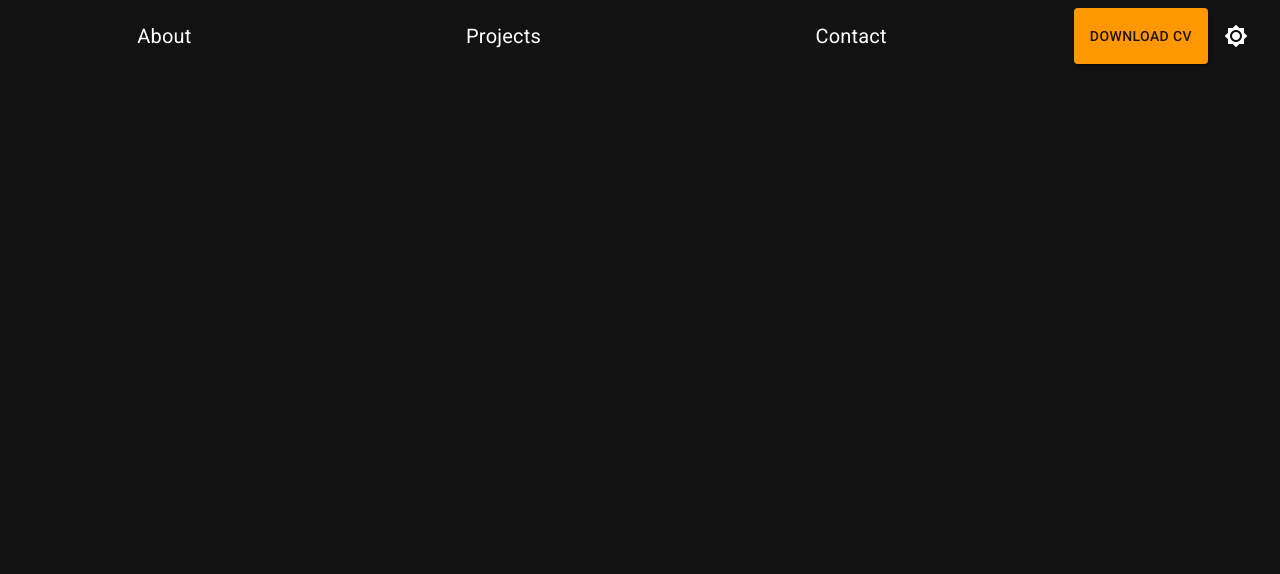
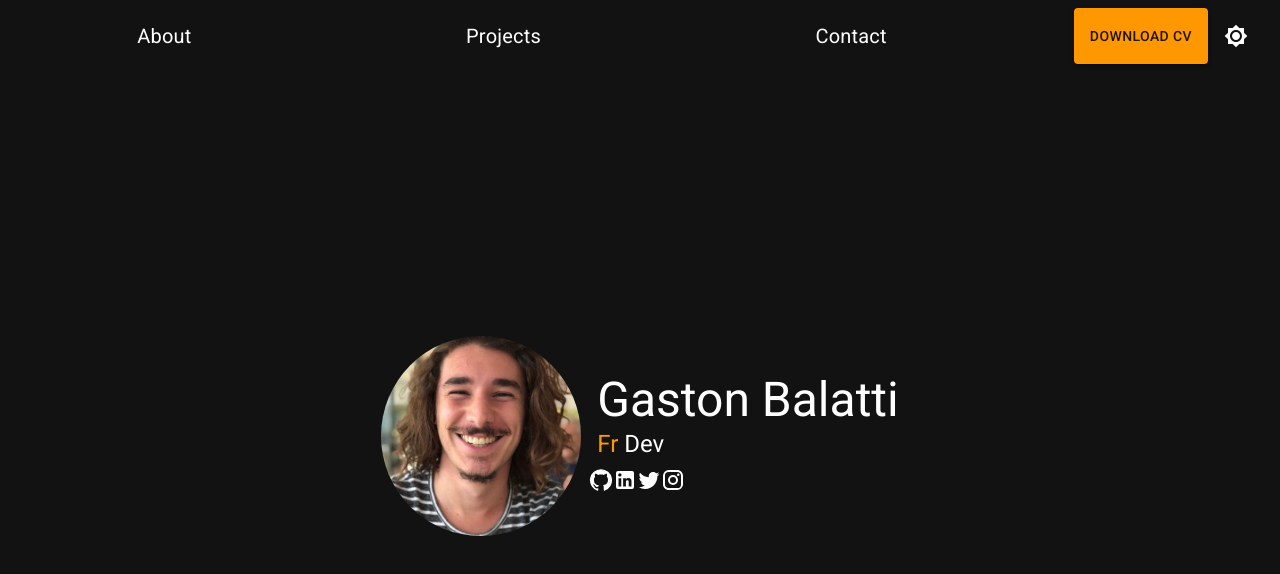
Before and after one commit to GBalatti9/personal-portfolio, a React (Vite) app: page / in a window 1280 px wide. Shown: the top 574 px of the page. Built offline with nearby package versions, Linux system fonts and the light colour scheme.

Commit message:
Typewriter

```diff
--- a/package.json
+++ b/package.json
@@ -15,7 +15,8 @@
     "@mui/icons-material": "^5.15.4",
     "@mui/material": "^5.15.4",
     "react": "^18.2.0",
-    "react-dom": "^18.2.0"
+    "react-dom": "^18.2.0",
+    "react-simple-typewriter": "^5.0.1"
   },
   "devDependencies": {
     "@types/react": "^18.2.43",
--- a/src/PorfolioApp.jsx
+++ b/src/PorfolioApp.jsx
@@ -1,4 +1,5 @@
 
+import { Box } from "@mui/material";
 import { NavBar } from "./components";
 import { HomePage } from "./pages";
 
@@ -7,8 +8,10 @@ export const PorfolioApp = () => {
 
     return (
         <>
-        <NavBar />
-        <HomePage />
+            <Box sx={{ display: 'flex', flexDirection: 'column', height: '100vh' }}>
+                <NavBar />
+                <HomePage />
+            </Box>
         </>
     )
 }
--- a/src/pages/HomePage.jsx
+++ b/src/pages/HomePage.jsx
@@ -1,8 +1,39 @@
+import { Avatar, Box, IconButton, Typography } from "@mui/material";
+import LinkedInIcon from '@mui/icons-material/LinkedIn';
+import GitHubIcon from '@mui/icons-material/GitHub';
+import TwitterIcon from '@mui/icons-material/Twitter';
+import InstagramIcon from '@mui/icons-material/Instagram';
+import { Typewriter } from "react-simple-typewriter";
 
 export const HomePage = () => {
+
+
+
     return (
-        <>
-
-        </>
+        <Box sx={{ display: 'flex', justifyContent: 'center', alignItems: 'center', height: '100%' }}>
+            <Avatar
+                alt="Gaston Balatti"
+                src="/GastonCvImage.jpg"
+                sx={{ width: 200, height: 200 }} />
+            <Box>
+                <Box sx={{ ml: 2 }}>
+                    <Typography variant="h3">Gaston Balatti</Typography>
+                    <Typography variant="h5" color='primary'>
+                            <Typewriter words={['Full-stack', 'Front-end', 'Back-end']} cursor loop={5} />
+                        <span style={{ color: 'white' }}>
+                            Dev
+                        </span>
+                        </Typography>
+                </Box>
+                <Box>
+                    <IconButton>
+                        <GitHubIcon />
+                        <LinkedInIcon />
+                        <TwitterIcon />
+                        <InstagramIcon />
+                    </IconButton>
+                </Box>
+            </Box>
+        </Box>
     )
 }
```
Also changed, not shown: public/GastonCvImage.jpg, 1 other file (tests, documents, lock files or other folders).
